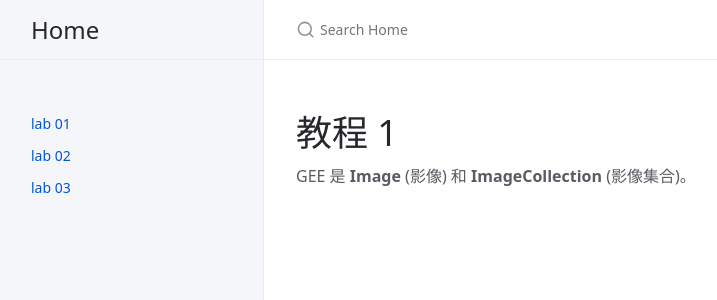
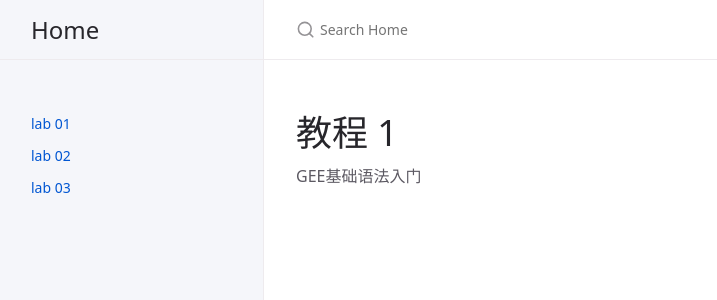
Before and after one commit to ptsch1979/gee, a Jekyll site: the page built from lab01.md, in a window 1280 px wide. Shown: the top 300 px of the page, without its empty margins (108-825 px from the left). Built offline with Jekyll 4.4.1, drawn with Linux system fonts in a browser that asks for light colours; cached includes are drawn as plain includes.

Commit message:
Update lab01.md

```diff
--- a/lab01.md
+++ b/lab01.md
@@ -6,4 +6,4 @@ nav_order: 1
 
 # 教程 1
 
-GEE 是 **Image** (影像) 和 **ImageCollection** (影像集合)。
+GEE基础语法入门
```
